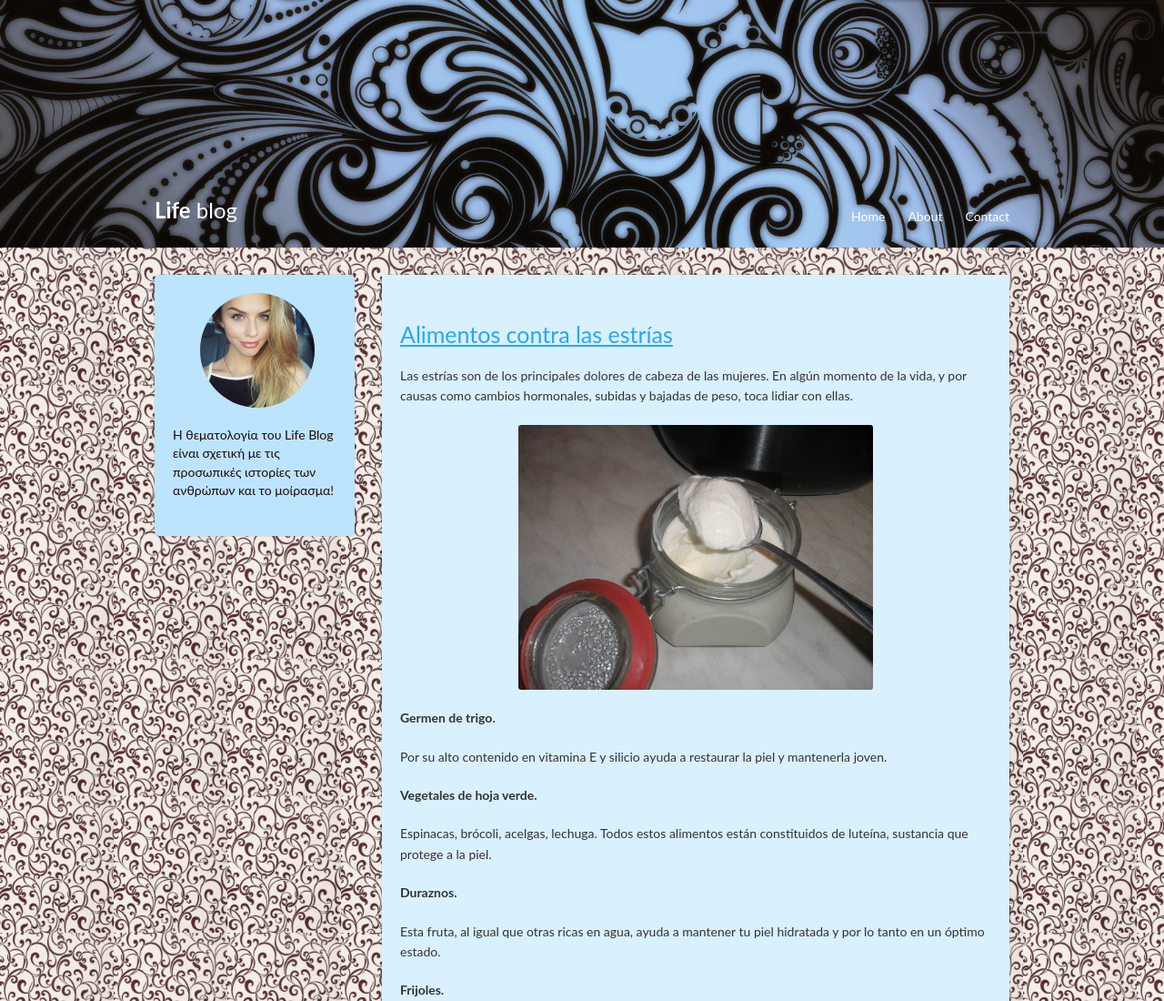
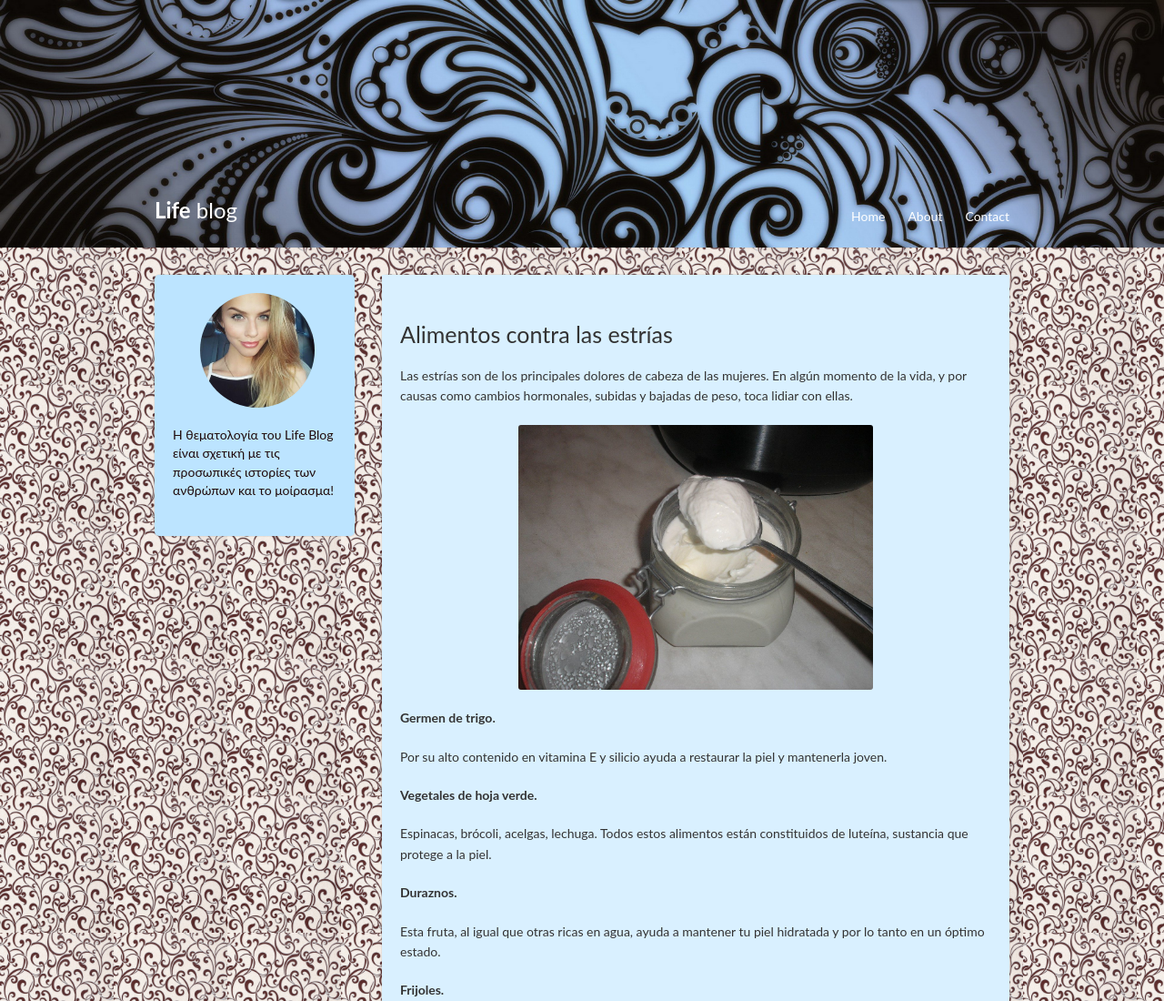
Before and after one commit to di172/di172.github.io, a plain HTML site: page alimentos-contra-las-estrias.html in a window 1280 px wide. Shown: the top 1100 px of the page at 91% size. Drawn offline with nearby package versions, Linux system fonts and the light colour scheme; a script that the page names is missing.

Commit message:
Update alimentos-contra-las-estrias.html

```diff
--- a/alimentos-contra-las-estrias.html
+++ b/alimentos-contra-las-estrias.html
@@ -42,7 +42,7 @@
           <div class="post-wrapper">
             <div class="post-content">
               <div class="body-copy w-richtext">
-                <h2><a href="http://www.medinova.gr/pente-trofes-poy-mporoun-na-skotosoun-tin-andriki-libido/">Alimentos contra las estrías</a></h2>
+                <h2>Alimentos contra las estrías</h2>
                 <p>Las estrías son de los principales dolores de cabeza de las mujeres. En algún momento de la vida, y por causas como cambios hormonales, subidas y bajadas de peso, toca lidiar con ellas.</p>
                 <figure class="w-richtext-align-center w-richtext-figure-type-image">
                   <div><img src="images/DpT5Q7_WkAAfpk9.jpg" alt=""></div>
```
